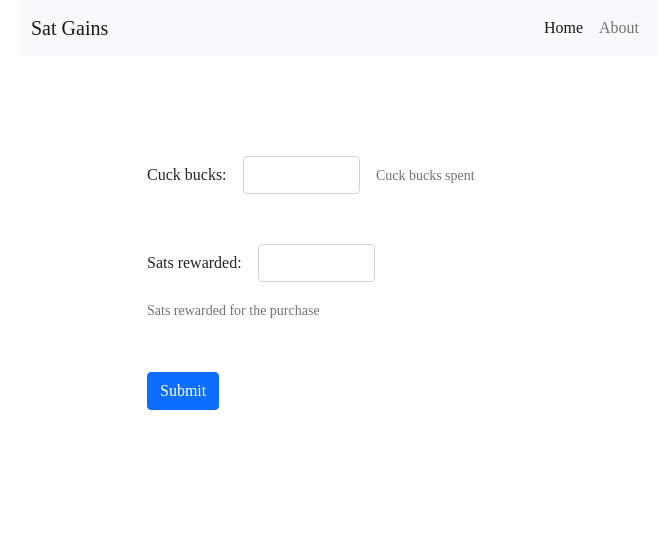
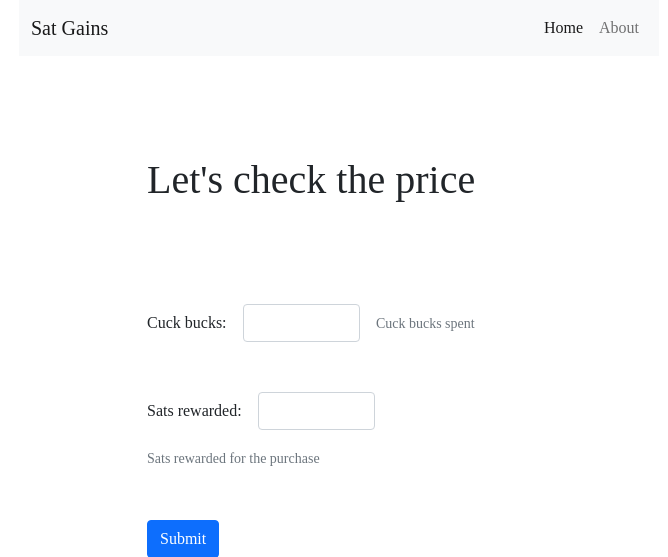
Before and after one commit to figgyfigs/sats-gains-app, a Flask app: template templates/index.html in a window 1280 px wide. Shown: the top 557 px of the page, without its empty margins (301-969 px from the left). Run offline with Flask 2, Linux system fonts and the light colour scheme; the template is opened without the code that fills it, so the values that code supplies are empty.

Commit message:
Added jinga if/else statement to display values

```diff
--- a/app.py
+++ b/app.py
@@ -5,10 +5,11 @@ app = Flask(__name__)
 
 @app.route('/', methods=['POST', 'GET'])
 def index():
-    display_price = "_____"
-    percent = "_____"
-    str = "Got sats back on a purchase? Calculate at what price bitcoin would have \
-        to be in order for that item to be paid off."
+    submit = False
+    final_price = "___"
+    final_percent = "___"
+    #str = "Got sats back on a purchase? Calculate at what price bitcoin would have \
+        #to be in order for that item to be paid off."
 
     if request.method == "POST":
         amount_paid = request.form['amount']
@@ -20,15 +21,17 @@ def index():
         fiat_worth = round(bitcoin_price * format_sats, 2)
         percent = round(calc_percent_gain(float(amount_paid), fiat_worth))
         display_price = round(calc_bitcoin_price(bitcoin_price, percent))
-        str_price = str(display_price)
-        str_percent = str(percent)
-        str = "Bitcoin would have to be $" + str_price + " for your item to be paid off. A percent gain of " + str_percent + "%"
-    return render_template('index.html', string=str)
+        #str_price = str(display_price)
+        final_price = str(display_price)
+        #str_percent = str(percent)
+        final_price = str(percent)
+        submit = True
+    return render_template('index.html', submit=submit, price=final_price, percent=final_percent)
 
+#dollar percentage increase
+#parameters needed: amount the user paid and current price of the sats sats_earned
+#FORMULA: % increase = 100 x ((final * initial) / initial)
 def calc_percent_gain(final, initial):
-    #dollar percentage increase
-    #parameters needed: amount the user paid and current price of the sats sats_earned
-    #FORMULA: % increase = 100 x ((final * initial) / initial)
     percentage_gain = (100 * ((final - initial) / initial))
     return percentage_gain
 
--- a/templates/index.html
+++ b/templates/index.html
@@ -8,8 +8,11 @@
 {% block body %}
     <div class="main-container">
     <div class="text">
-      <h1>{{ string }}</h1>
-        <!-- <h1><bold>Bitcoin would have to be ${{ price }} for your item to be paid off. A percent gain of {{ percent }}%.</bold></h1> -->
+        {% if submit %}
+            <h1><bold>Bitcoin would have to be ${{ price }} for your item to be paid off. A percent gain of {{ percent }}%.</bold></h1>
+        {% else %}
+            <h1>Let's check the price</h1>
+        {% endif %}
     </div>
 
     <div class="form">
```
